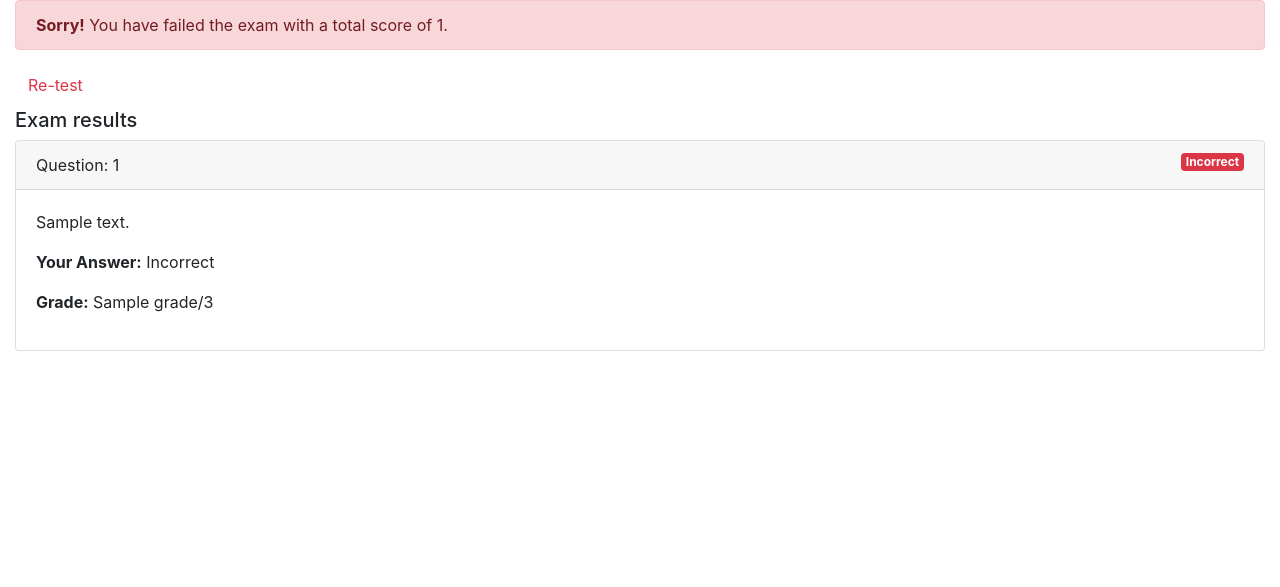
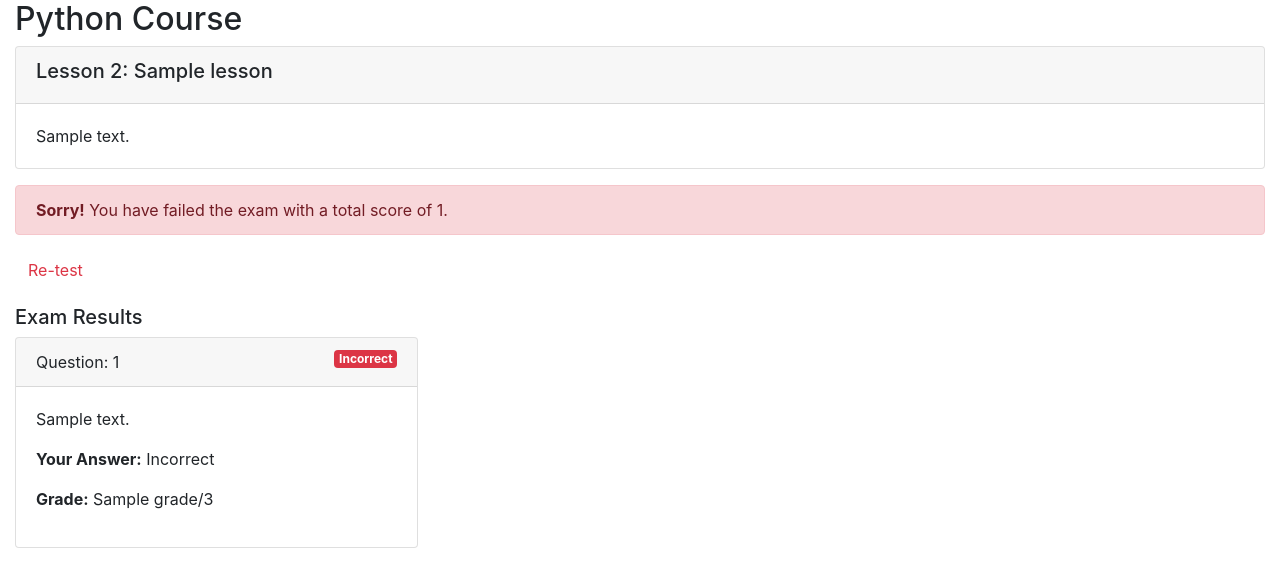
Before and after one commit to PabloALencinas/final-cloud-app-with-database, a Django app: template onlinecourse/templates/onlinecourse/exam_result_bootstrap.html in a window 1280 px wide. Shown: the part 56-643 px from the top of the page. Run offline with Django 3.2, Linux system fonts and the light colour scheme; data comes from the database, SQL or seed files in the repository; both versions use the stored data as it was after the commit; tables that the repository leaves empty hold one stand-in row (values such as "Sample post"); the template is opened without the code that fills it: values that come from a table or form of the project are taken from there, most other values are stand-ins (such as "Sample title", 1, 10 or a date in 2020); some libraries are stand-ins or nearby versions.

Commit message:
Adding the correspond views and templates updates for submitting exams

```diff
--- a/onlinecourse/templates/onlinecourse/course_detail_bootstrap.html
+++ b/onlinecourse/templates/onlinecourse/course_detail_bootstrap.html
@@ -55,7 +55,7 @@
             <div id="exam" class="collapse">
                 <!-- If user is authenticated, show the course exam with questions -->
                 {% if user.is_authenticated %}
-                    <form id="questionform" method="post">
+                    <form id="questionform" method="post" action="{% url 'onlinecourse:submit' course.id %}">
                         {% csrf_token %}
                         <!-- Loop through each question -->
                         {% for question in course.question_set.all %}
--- a/onlinecourse/templates/onlinecourse/exam_result_bootstrap.html
+++ b/onlinecourse/templates/onlinecourse/exam_result_bootstrap.html
@@ -1,12 +1,16 @@
 <!DOCTYPE html>
 <html lang="en">
 <head>
-    <meta charset="UTF-8">
      {% load static %}
     <link rel="stylesheet" href="https://maxcdn.bootstrapcdn.com/bootstrap/4.5.2/css/bootstrap.min.css">
+    <script src="https://ajax.googleapis.com/ajax/libs/jquery/3.5.1/jquery.min.js"></script>
+    <script src="https://cdnjs.cloudflare.com/ajax/libs/popper.js/1.16.0/umd/popper.min.js"></script>
+    <script src="https://maxcdn.bootstrapcdn.com/bootstrap/4.5.2/js/bootstrap.min.js"></script>
+    <meta charset="UTF-8">
 </head>
+
 <body>
-
+    <!-- Navigation bar -->
     <nav class="navbar navbar-light bg-light">
         <div class="container-fluid">
             <div class="navbar-header">
@@ -35,7 +39,20 @@
         </div>
     </nav>
 
+    <!-- Page content -->
     <div class="container-fluid">
+        <h2>{{ course.name }}</h2>
+        <div class="card-columns-vertical">
+            {% for lesson in course.lesson_set.all %}
+                <div class="card mt-1">
+                    <div class="card-header"><h5>Lesson {{lesson.order|add:1}}: {{lesson.title}}</h5></div>
+                    <div class="card-body">{{lesson.content}}</div>
+                </div>
+            {% endfor %}
+        </div>
+
+        <!-- Display exam results -->
+        <div class="mt-3">
             {% if passed_exam %}
                 <div class="alert alert-success">
                     <strong>Congratulations!</strong> You have passed the exam with a total score of {{ total_score }}.
@@ -47,12 +64,12 @@
                 <a class="btn btn-link text-danger" href="{% url 'onlinecourse:course_details' course.id %}">Re-test</a>
             {% endif %}
 
-    <div class="card-columns-vertical mt-1">
-        <h5 class="">Exam results</h5>
+            <h5 class="mt-3">Exam Results</h5>
 
-        <!-- Display exam results for each question -->
+            <!-- Display individual question results -->
+            <div class="card-columns mt-2">
                 {% for result in question_results %}
-        <div class="card mt-1">
+                    <div class="card">
                         <div class="card-header">
                             Question: {{ forloop.counter }}
                             {% if result.is_correct %}
@@ -70,5 +87,6 @@
                 {% endfor %}
             </div>
         </div>
+    </div>
 </body>
 </html>
--- a/onlinecourse/urls.py
+++ b/onlinecourse/urls.py
@@ -21,6 +21,6 @@ urlpatterns = [
     path('<int:course_id>/submit/', views.submit, name='submit'),
 
     # Show exam results with course ID and submission ID as parameters
-    path('course/<int:course_id>/submission/<int:submission_id>/result/', views.show_exam_result, name='show_exam_result'),
+    path('course/<int:course_id>/submission/<int:submission_id>/result/', views.show_exam_result, name='show_exam_result')
 
- ] + static(settings.MEDIA_URL, document_root=settings.MEDIA_ROOT)
+] + static(settings.MEDIA_URL, document_root=settings.MEDIA_ROOT)
```
Also changed, not shown: onlinecourse/views.py (+32 -33 lines), db.sqlite3. Lines whose indentation alone changed are shown as unchanged.
